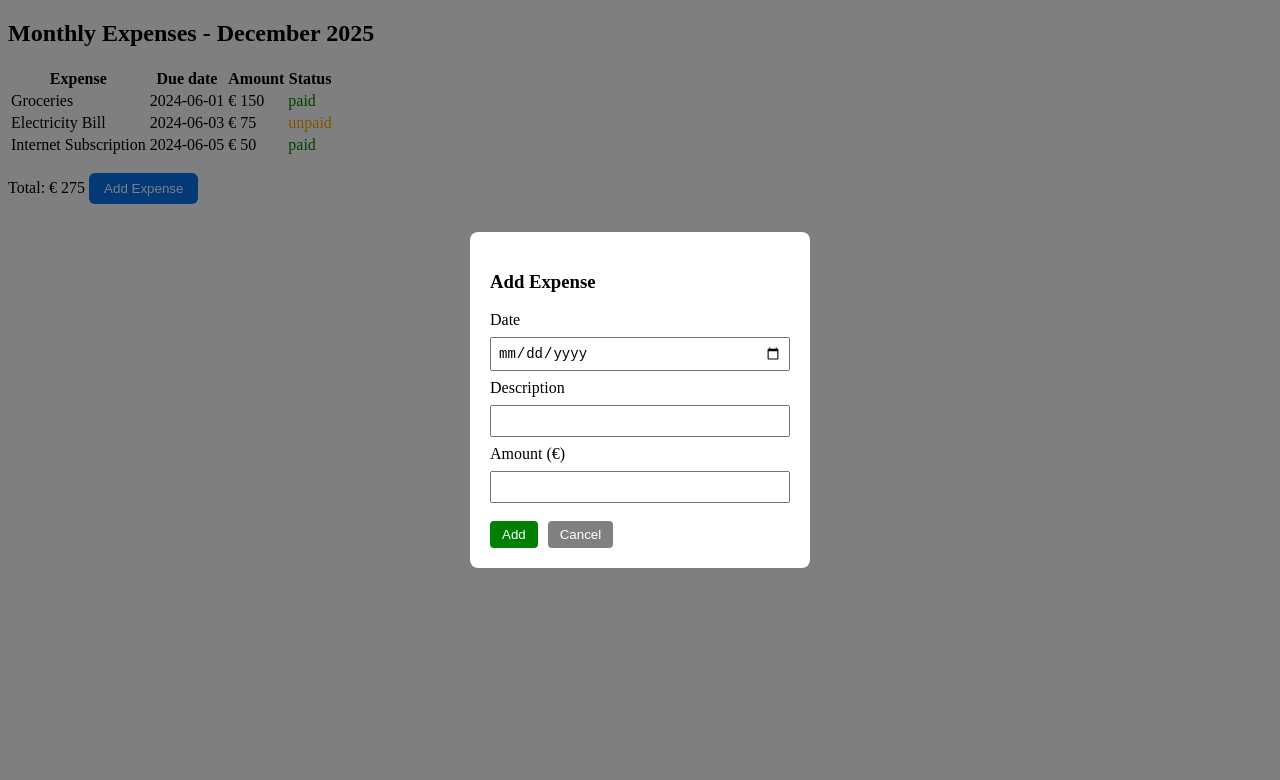
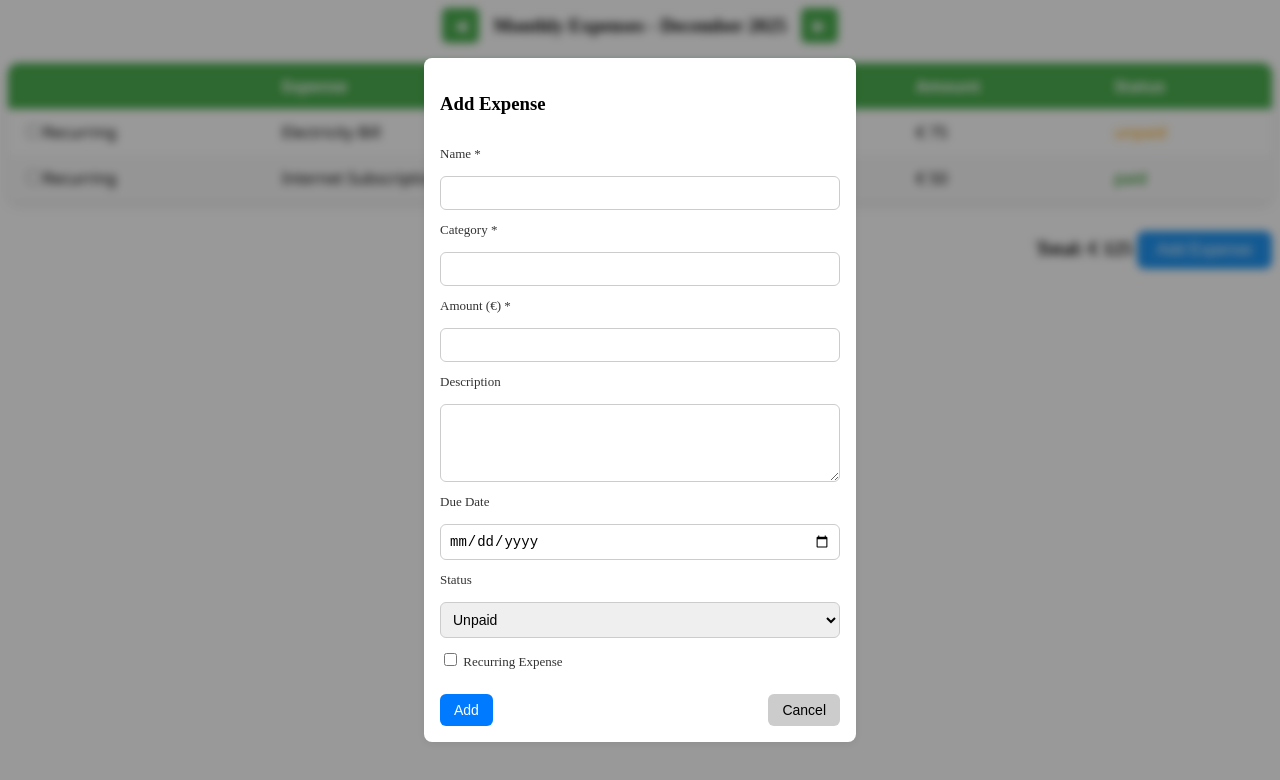
Before and after one commit to kalpanibhagya/spend-wise, an Angular app: page / in a window 1280 px wide. Both pictures are taken after a click on the button "Add Expense". Shown: the top 780 px of the page. Built offline with nearby package versions, Linux system fonts and the light colour scheme.

Commit message:
Modified forms and the overall UI

```diff
--- a/app.js
+++ b/app.js
@@ -6,13 +6,14 @@ let mainWindow;
 
 function createWindow() {
     mainWindow = new BrowserWindow({
-        width: 800,
-        height: 600,
+        // width: 800,
+        // height: 600,
         webPreferences: {
             nodeIntegration: true,
             contextIsolation: false,
             enableRemoteModule: true,
         },
+        autoHideMenuBar: true,
     });
 
     mainWindow.loadURL(
--- a/src/app/components/expense-form/expense-form.css
+++ b/src/app/components/expense-form/expense-form.css
@@ -1,33 +1,76 @@
 form {
   display: flex;
   flex-direction: column;
-  gap: 8px;
+  gap: 12px;
+  padding: 16px;
+  background: #ffffff;
+  border-radius: 8px;
+  box-shadow: 0 2px 10px rgba(0,0,0,0.08);
+  width: 400px;
 }
 
-input {
-  padding: 6px;
+label {
+  font-size: 13px;
+  font-weight: 500;
+  color: #333;
+  margin-bottom: 2px;
+}
+
+input, textarea, select {
+  padding: 8px;
+  border-radius: 6px;
+  border: 1px solid #ccc;
   font-size: 14px;
+  outline: none;
+}
+
+input:focus,
+textarea:focus,
+select:focus {
+  border-color: #007BFF;
+  box-shadow: 0 0 3px rgba(0, 123, 255, 0.4);
+}
+
+textarea {
+  resize: vertical;
+  min-height: 60px;
+}
+
+.recurring-box {
+  padding: 10px;
+  border-radius: 6px;
+  background: #f7faff;
+  border-left: 3px solid #007BFF;
 }
 
 .buttons {
   display: flex;
-  gap: 10px;
+  justify-content: space-between;
   margin-top: 10px;
 }
 
 button {
-  padding: 6px 12px;
-  border-radius: 4px;
+  padding: 8px 14px;
+  border-radius: 6px;
   border: none;
   cursor: pointer;
+  font-size: 14px;
+  font-weight: 500;
 }
 
 button[type="submit"] {
-  background: green;
+  background-color: #007BFF;
   color: white;
 }
 
+button[type="submit"]:hover {
+  background-color: #0056d3;
+}
+
 button[type="button"] {
-  background: gray;
-  color: white;
+  background-color: #ccc;
 }
+
+button[type="button"]:hover {
+  background-color: #b3b3b3;
+}
--- a/src/app/components/expense-form/expense-form.html
+++ b/src/app/components/expense-form/expense-form.html
@@ -1,14 +1,51 @@
-<h3>Add Expense</h3>
+<form #expenseForm="ngForm" (submit)="addExpense(expenseForm.form)">
+  <h3>Add Expense</h3>
 
-<form #expenseForm="ngForm" (submit)="addExpense(expenseForm.form)">
-  <label>Date</label>
-  <input type="date" name="date" required ngModel />
+  <label>Name *</label>
+  <input type="text" name="name" required ngModel />
+
+  <label>Category *</label>
+  <input type="text" name="category" required ngModel />
+
+  <label>Amount (€) *</label>
+  <input type="number" name="amount" required min="1" ngModel />
 
   <label>Description</label>
-  <input type="text" name="description" required ngModel />
+  <textarea name="description" ngModel></textarea>
 
-  <label>Amount (€)</label>
-  <input type="number" name="amount" required min="1" ngModel />
+  <label>Due Date</label>
+  <input type="date" name="dueDate" [(ngModel)]="defaultValues.dueDate" />
+
+  <label>Status</label>
+  <select name="status" [(ngModel)]="defaultValues.status">
+    <option value="unpaid" selected>Unpaid</option>
+    <option value="paid">Paid</option>
+    <option value="overdue">Overdue</option>
+  </select>
+
+  <label>
+    <input type="checkbox" name="recurring" [(ngModel)]="isRecurring" />
+    Recurring Expense
+  </label>
+
+
+  <div *ngIf="isRecurring" class="recurring-box">
+    <label>Recurrence Type</label>
+    <select name="recurrenceType" [(ngModel)]="recurrenceType">
+        <option value="monthly">Monthly</option>
+        <option value="daily">Daily</option>
+        <option value="yearly">Yearly</option>
+    </select>
+    <br/>
+    <label>Number of Occurrences</label>
+    <input type="number" name="numOccurrences" min="1" [(ngModel)]="defaultValues.numOccurrences" />
+    <br/>
+    <label>End Date</label>
+    <input type="date" name="endDate" ngModel />
+    <br/>
+    <label>Remind Before (days)</label>
+    <input type="number" name="remindBeforeDays" min="1" [(ngModel)]="defaultValues.remindBeforeDays" value="2" />
+  </div>
 
   <div class="buttons">
     <button type="submit">Add</button>
--- a/src/app/components/expense-form/expense-form.ts
+++ b/src/app/components/expense-form/expense-form.ts
@@ -1,6 +1,7 @@
 import { Component, EventEmitter, Output } from '@angular/core';
 import { CommonModule } from '@angular/common';
 import { FormsModule } from '@angular/forms';
+import { Expense } from '../../models/expense';
 
 @Component({
   selector: 'app-expense-form',
@@ -12,13 +13,31 @@ export class ExpenseForm {
   @Output() expenseAdded = new EventEmitter<any>();
   @Output() close = new EventEmitter();
 
+  isRecurring: boolean = false;
+  recurrenceType: 'monthly' | 'daily' | 'yearly' = 'monthly';
+  defaultValues = {
+    status: 'unpaid',
+    dueDate: new Date(),
+    numOccurrences: 1,
+    remindBeforeDays: 1
+  };
+
   addExpense(form: any) {
     const expense = {
-      date: form.value.date,
+      name: form.value.name,
+      category: form.value.category,
+      amount: +form.value.amount,
       description: form.value.description,
-      amount: +form.value.amount
+      dueDate: form.value.dueDate ? new Date(form.value.dueDate) : undefined,
+      status: form.value.status ?? 'unpaid',
+      recurring: form.value.recurring || false,
+      remindBeforeDays: form.remindBeforeDays || 1,
+      numOccurrences: form.numOccurrences,
+      endDate: form.endDate ? new Date(form.endDate) : undefined
     };
-
+    // Emit the new expense to the parent component
     this.expenseAdded.emit(expense);
+    // Reset form after submission
+    form.reset();
   }
 }
--- a/src/app/components/monthly-expenses/monthly-expenses.css
+++ b/src/app/components/monthly-expenses/monthly-expenses.css
@@ -1,4 +1,4 @@
-.add-btn {
+/* .add-btn {
   padding: 8px 15px;
   background: #0872f2;
   color: white;
@@ -24,8 +24,137 @@
   padding: 20px;
   border-radius: 8px;
   min-width: 300px;
-}
+}*/
 
 .paid { color: green; }
 .unpaid { color: orange; }
 .overdue { color: red; font-weight: bold; }
+
+/* General table style */
+.expense-summary {
+    width: 100%;
+    border-collapse: collapse;
+    margin-top: 20px;
+    font-family: 'Segoe UI', Tahoma, Geneva, Verdana, sans-serif;
+    box-shadow: 0 4px 10px rgba(0,0,0,0.1);
+    border-radius: 10px;
+    overflow: hidden;
+}
+
+/* Table header */
+.expense-summary thead {
+    background-color: #4CAF50; /* green header */
+    color: white;
+}
+
+.expense-summary th, .expense-summary td {
+    padding: 12px 15px;
+    text-align: left;
+}
+
+/* Alternate row colors */
+.expense-summary tbody tr:nth-child(even) {
+    background-color: #f9f9f9;
+}
+
+/* Row hover effect */
+.expense-summary tbody tr:hover {
+    background-color: #e0f7fa;
+    transform: scale(1.01);
+    transition: 0.2s;
+}
+
+/* Status badges
+.expense-summary td.paid {
+    color: white;
+    background-color: #4caf50;
+    padding: 5px 10px;
+    border-radius: 20px;
+    text-align: center;
+}
+
+.expense-summary td.pending {
+    color: white;
+    background-color: #ff9800;
+    padding: 5px 10px;
+    border-radius: 20px;
+    text-align: center;
+}
+
+.expense-summary td.overdue {
+    color: white;
+    background-color: #f44336;
+    padding: 5px 10px;
+    border-radius: 20px;
+    text-align: center;
+} */
+
+.month-nav {
+    display: flex;
+    align-items: center;
+    justify-content: center;
+    margin-bottom: 15px;
+    gap: 15px;
+    font-weight: bold;
+    font-size: 1.2rem;
+}
+
+.month-nav button {
+    background-color: #4CAF50;
+    border: none;
+    color: white;
+    padding: 8px 12px;
+    font-size: 1rem;
+    cursor: pointer;
+    border-radius: 5px;
+    transition: background 0.3s;
+}
+
+.month-nav button:hover {
+    background-color: #45a049;
+}
+
+.add-btn {
+    margin-top: 15px;
+    padding: 10px 20px;
+    font-size: 1rem;
+    color: white;
+    background-color: #2196F3;
+    border: none;
+    border-radius: 8px;
+    cursor: pointer;
+    transition: 0.3s;
+}
+
+.add-btn:hover {
+    background-color: #0b7dda;
+}
+
+.total-expense {
+    margin-top: 15px;
+    font-weight: bold;
+    font-size: 1.2rem;
+    text-align: right;
+}
+
+.modal-wrapper {
+    position: fixed;
+    top: 0;
+    left: 0;
+    width: 100%;
+    height: 100%;
+    backdrop-filter: blur(4px);
+    background-color: rgba(0, 0, 0, 0.4);
+    display: flex;
+    justify-content: center;
+    align-items: center;
+}
+/*
+.modal-box {
+    background: #fff;
+    padding: 25px;
+    border-radius: 12px;
+    box-shadow: 0 8px 20px rgba(0,0,0,0.25);
+    width: 400px;
+    max-width: 90%;
+} */
--- a/src/app/components/monthly-expenses/monthly-expenses.html
+++ b/src/app/components/monthly-expenses/monthly-expenses.html
@@ -1,6 +1,9 @@
 <section>
-
-    <h2>Monthly Expenses - {{ today | date: 'MMMM yyyy' }}</h2>
+    <div class="month-nav">
+        <button (click)="prevMonth()">◀</button>
+        <span> Monthly Expenses - {{ selectedDate | date: 'MMMM yyyy' }} </span>
+        <button (click)="nextMonth()">▶</button>
+    </div>
 
     <div *ngIf="expenses.length === 0">
         <p>No expenses recorded for this month.</p>
@@ -8,6 +11,7 @@
     <table class="expense-summary" *ngIf="expenses.length > 0">
         <thead>
             <tr>
+                <th></th>
                 <th>Expense</th>
                 <th>Due date</th>
                 <th>Amount</th>
@@ -16,6 +20,11 @@
         </thead>
         <tbody>
             <tr *ngFor="let expense of expenses">
+                <!-- Checkbox + Recurring -->
+                <td class="select-col">
+                    <input type="checkbox" />
+                    <span class="recurring-label">{{ expense.recurring ? 'Recurring' : 'One-time' }}</span>
+                </td>
                 <td>{{ expense.name }}</td>
                 <td>{{ (expense.dueDate || expense.date) | date: 'yyyy-MM-dd' }}</td>
                 <td>€ {{ expense.amount }}</td>
--- a/src/app/components/monthly-expenses/monthly-expenses.ts
+++ b/src/app/components/monthly-expenses/monthly-expenses.ts
@@ -13,15 +13,17 @@ export class MonthlyExpenses {
 
   showForm = false;
   today: Date = new Date();
-  // Sample expenses data
-  expenses: Expense[] = [
+  selectedDate: Date = new Date();
+  rowSelected: boolean = false;
+  // Sample expenses data - later get from datbase/service
+  expenses_all: Expense[] = [
     {
       id: 1,
       name: 'Groceries',
       description: 'Monthly food purchase',
       amount: 150,
       category: 'Food',
-      date: new Date('2024-06-01'),
+      date: new Date('2025-11-01'),
       recurring: false,
       status: 'paid'
     },
@@ -31,10 +33,9 @@ export class MonthlyExpenses {
       description: 'June bill',
       amount: 75,
       category: 'Utilities',
-      date: new Date('2024-06-03'),
+      date: new Date('2025-11-03'),
       recurring: true,
-      dueDate: new Date('2024-06-03'),
-      recurrenceIntervalMonths: 1,
+      dueDate: new Date('2025-12-03'),
       remindBeforeDays: 3,
       status: 'unpaid'
     },
@@ -44,15 +45,15 @@ export class MonthlyExpenses {
       description: 'Monthly subscription plan',
       amount: 50,
       category: 'Utilities',
-      date: new Date('2024-06-05'),
+      date: new Date('2025-12-05'),
       recurring: true,
-      dueDate: new Date('2024-06-05'),
-      recurrenceIntervalMonths: 1,
+      dueDate: new Date('2025-12-05'),
       remindBeforeDays: 2,
-      numOccurrences: 12,
       status: 'paid'
     }
   ];
+
+  expenses: Expense[] = this.filteredExpenses();
 
   totalExpenses(): number {
     return this.expenses.reduce((total, expense) => total + expense.amount, 0);
@@ -68,10 +69,32 @@ export class MonthlyExpenses {
 
   onExpenseAdded(expense: Expense) {
     expense.id = Date.now(); // assign ID dynamically
+    expense.name = expense.name;
+    expense.category = expense.category;
+    expense.amount = expense.amount;
+    expense.description = expense.description || '';
+    expense.dueDate = expense.dueDate;
     expense.date = new Date(expense.date);
-    expense.status = 'unpaid'; // default status
+    expense.status = expense.status || 'unpaid';
+    expense.recurring = expense.recurring || false;
+    expense.remindBeforeDays = expense.remindBeforeDays || 1;
     this.expenses.push(expense);
+    if (expense.recurring)  {
+      if (expense.numOccurrences || expense.endDate) {
+        for (let i = 1; i < (expense.numOccurrences || 12); i++) {
+          const nextDate = new Date(expense.dueDate!);
+          nextDate.setMonth(nextDate.getMonth() + i);
+          if (expense.endDate && nextDate > expense.endDate) break;
+          this.expenses.push({
+            ...expense,
+            id: Date.now() + i,
+            dueDate: nextDate
+          });
+        }
+      }
+    }
     this.showForm = false;
+    this.expenses = this.filteredExpenses();
   }
 
   updateStatus(expense: Expense) {
@@ -83,4 +106,32 @@ export class MonthlyExpenses {
     }
   }
 
+  filteredExpenses() {
+    return this.expenses_all.filter(exp => {
+      const d = new Date(exp.dueDate ?? exp.date);
+      return (
+        d.getMonth() === this.selectedDate.getMonth() &&
+        d.getFullYear() === this.selectedDate.getFullYear()
+      );
+    });
+  }
+
+  prevMonth() {
+    this.selectedDate = new Date(
+      this.selectedDate.getFullYear(),
+      this.selectedDate.getMonth() - 1,
+      1
+    );
+    this.expenses = this.filteredExpenses();
+  }
+
+  nextMonth() {
+    this.selectedDate = new Date(
+      this.selectedDate.getFullYear(),
+      this.selectedDate.getMonth() + 1,
+      1
+    );
+    this.expenses = this.filteredExpenses();
+  }
+
 }
--- a/src/app/models/expense.ts
+++ b/src/app/models/expense.ts
@@ -6,10 +6,7 @@ export interface Expense {
     category: string;
     date: Date;
     recurring?: boolean;
-    dueDate?: Date; // due date is null for one-time expenses
-    recurrenceIntervalMonths?: number; // default = 1
-    recurrenceIntervalDays?: number; // default = 30
-    recurrenceIntervalYears?: number; // default = 1
+    dueDate?: Date;
     numOccurrences?: number; // total number of occurrences (no numOccurrences = infinite)
     endDate?: Date; // date to stop recurrence
     remindBeforeDays?: number; // notify X days before due date
```
